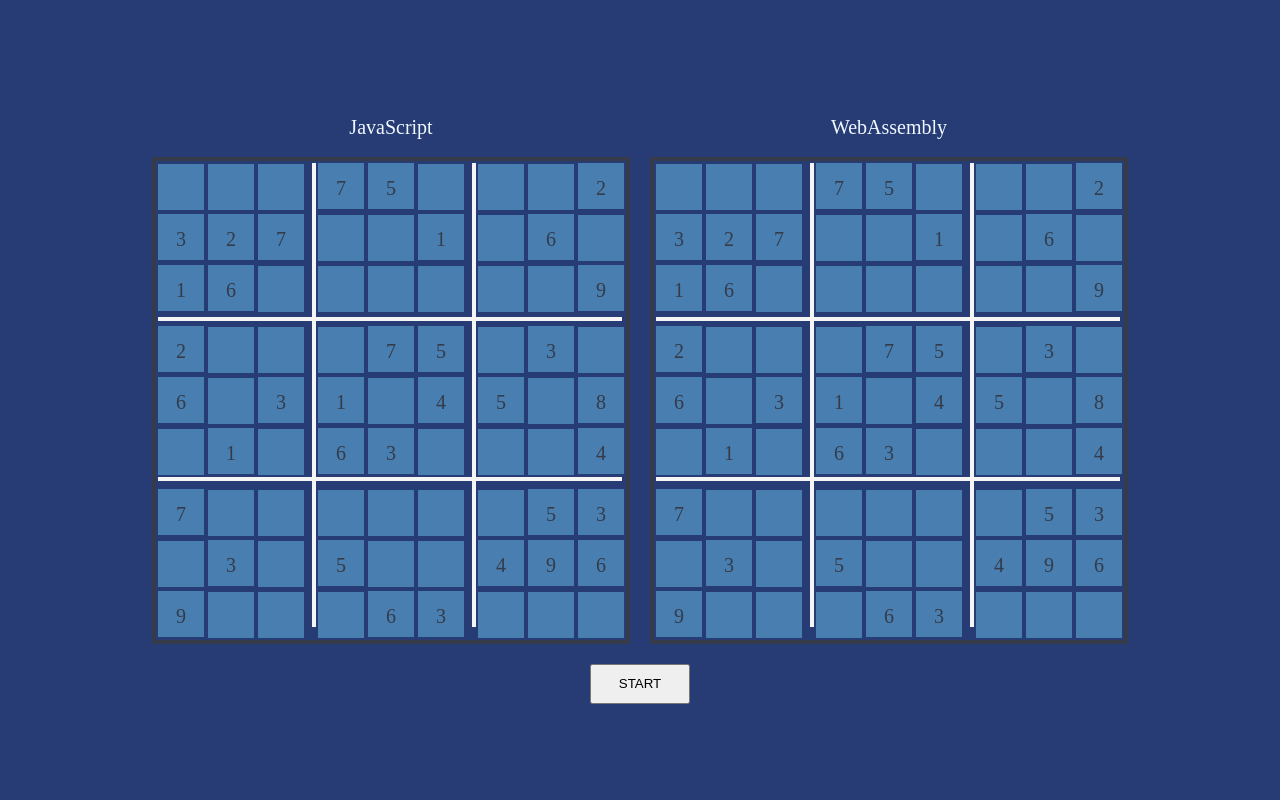
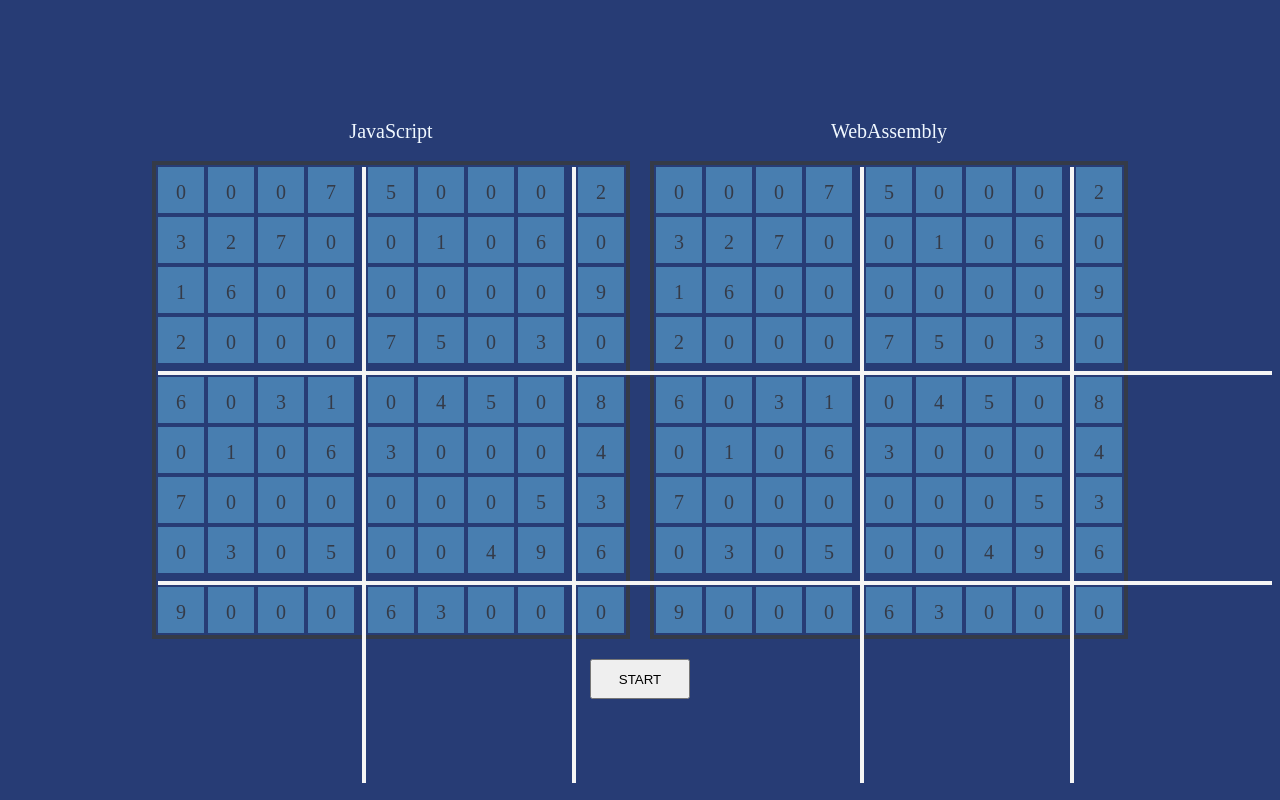
Before and after one commit to mahwin/WebAssembly-Practice, a React (Vite) app: page / in a window 1280 px wide. Built offline with nearby package versions, Linux system fonts and the light colour scheme.

Commit message:
style : 12 x 12 수도쿠 추가

```diff
--- a/src/components/Sudoku/Sudoku.module.css
+++ b/src/components/Sudoku/Sudoku.module.css
@@ -16,26 +16,27 @@
     content: "";
   }
   &::before {
-    width: 156px;
-    height: 464px;
+    width: 206px;
+    height: 616px;
     border-width: 0 4px;
     border-color: transparent whitesmoke transparent whitesmoke;
     top: 0px;
-    left: 154px;
+    left: 204px;
   }
   &::after {
-    height: 156px;
-    width: 464px;
+    height: 206px;
+    width: 616px;
     border-width: 4px 0;
     border-color: whitesmoke transparent whitesmoke transparent;
     left: 0px;
-    top: 154px;
+    top: 204px;
   }
 }
 
 .td {
   padding: 2px;
 }
+
 .cell {
   width: 46px;
   height: 46px;
@@ -55,12 +56,12 @@
 }
 
 .tr {
-  &:nth-child(3) .cell,
-  &:nth-child(6) .cell {
+  &:nth-child(4) .cell,
+  &:nth-child(8) .cell {
     margin: 0 0 10px 0;
   }
-  &:nth-child(1) td:nth-child(3) .cell,
-  &:nth-child(1) td:nth-child(6) .cell {
+  &:nth-child(1) td:nth-child(4) .cell,
+  &:nth-child(1) td:nth-child(8) .cell {
     margin: 0 10px 0 0;
   }
 }
--- a/src/components/Sudoku/Sudoku.tsx
+++ b/src/components/Sudoku/Sudoku.tsx
@@ -1,10 +1,10 @@
 import styles from "./Sudoku.module.css";
 
-import { useSolveSudoku } from "../../hooks/useSolveSudoku";
-import { useEffect, useState } from "react";
-import { timer, deepCopyArr2D } from "../../utils";
+import { useEffect, useMemo, useState } from "react";
+import { sudokuSolve } from "../../utils";
 
-type Board = number[][];
+type Board = string[][];
+
 interface SudokuProps {
   name: string;
   initialBoard: Board;
@@ -12,21 +12,24 @@
 }
 
 export function Sudoku({ name, initialBoard, isStart }: SudokuProps) {
-  const { board, solveSudoku } = useSolveSudoku(deepCopyArr2D(initialBoard));
-  const [prevBoard] = useState(deepCopyArr2D(initialBoard));
+  const [board, setBoard] = useState(initialBoard);
+  const [prevBoard] = useState(initialBoard);
+
+  const len = useMemo(() => board.length, [board]);
 
   const isDefault = (r: number, c: number) => {
-    if (prevBoard[r][c] !== 0 && board[r][c] === prevBoard[r][c]) return true;
+    if (prevBoard[r][c] !== "0" && board[r][c] === prevBoard[r][c]) return true;
     return false;
   };
 
   useEffect(() => {
     if (!isStart) return;
-
-    (async () => {
-      const time = await timer(solveSudoku);
-      console.log(time.toFixed(2));
-    })();
+    const start = performance.now();
+    const solvedBoard = sudokuSolve(board);
+    const end = performance.now();
+    console.log(`${end - start}ms`);
+    console.log(solvedBoard);
+    setBoard(solvedBoard);
   }, [isStart]);
 
   return (
@@ -36,9 +39,9 @@
           <h1>{name}</h1>
         </caption>
         <tbody className={styles.tbody}>
-          {Array.from({ length: 9 }, (_, i) => (
+          {Array.from({ length: len }, (_, i) => (
             <tr className={styles.tr} key={i}>
-              {Array.from({ length: 9 }, (_, j) => (
+              {Array.from({ length: len }, (_, j) => (
                 <td className={styles.td} key={j}>
                   <div className={styles.cell}>
                     <span
@@ -46,7 +49,7 @@
                         isDefault(i, j) ? styles.default : ""
                       }`}
                     >
-                      {board[i][j] !== 0 ? board[i][j] : ""}
+                      {board[i][j] !== "0" ? board[i][j] : ""}
                     </span>
                   </div>
                 </td>
```
Also changed, not shown: src/utils/sudokuSolve.ts (added, +77 -0 lines).
